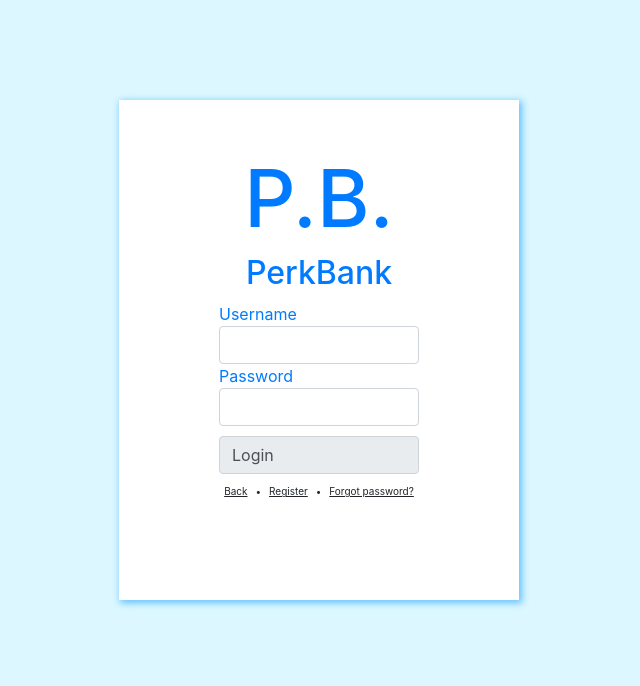
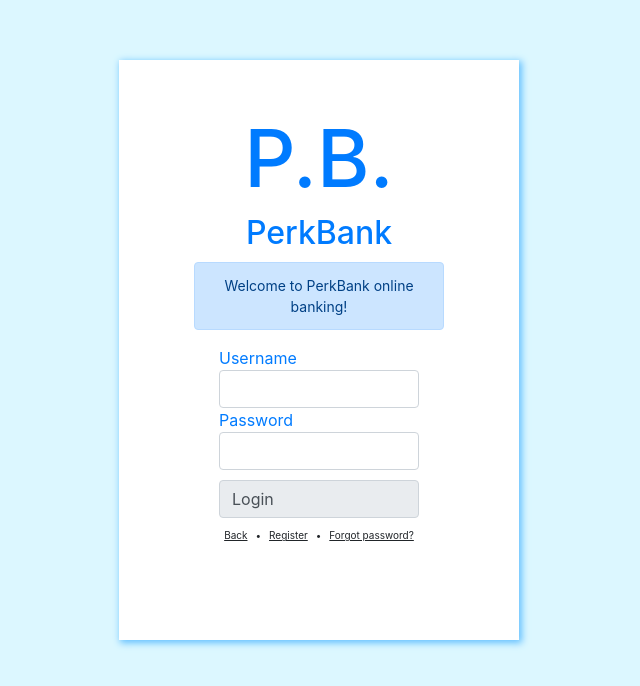
Before and after one commit to elliottan/perkbank, an Angular app: page /login in a window 1280 px wide. Shown: the top 686 px of the page, without its empty margins (321-961 px from the left). Built offline with nearby package versions, Linux system fonts and the light colour scheme.

Commit message:
add alert message box that updates

```diff
--- a/src/app/login-select/login-select.component.css
+++ b/src/app/login-select/login-select.component.css
@@ -1,6 +1,6 @@
 div.login-select-container .container {
   margin: auto;
-  margin-top: 100px;
+  margin-top: 60px;
   padding-top: 50px;
   height: 400px;
   max-width: 400px;
--- a/src/app/login/login.component.css
+++ b/src/app/login/login.component.css
@@ -1,8 +1,8 @@
 div.login-container .container {
   margin: auto;
-  margin-top: 100px;
+  margin-top: 60px;
   padding-top: 50px;
-  height: 500px;
+  height: 580px;
   max-width: 400px;
   background-color: #FFFFFF;
   border-width: 2;
@@ -17,9 +17,18 @@ div.login-container h1 {
 }
 
 div.login-container .form-group {
+  max-width: 250px;
+  margin: auto;
+  margin-top: 10px;
+}
+
+div.login-container .form-group .text-primary{
   max-width: 200px;
   margin: auto;
-  margin-top: 10px;
+}
+
+div.login-container .alert {
+  font-size: 14px;
 }
 
 div.login-container .input-group-text {
--- a/src/app/login/login.component.html
+++ b/src/app/login/login.component.html
@@ -4,6 +4,7 @@
     <h2 class="text-center text-primary">PerkBank</h2>
     <form>
       <div class="form-group">
+        <div #alert class="alert alert-primary fade show" role="alert">{{alertMessage}}</div>
         <div class="text-left text-primary">Username</div>
         <input type="text" #username class="form-control" placeholder="" name="username" ngModel>
         <div class="text-left text-primary">Password</div>
--- a/src/app/login/login.component.ts
+++ b/src/app/login/login.component.ts
@@ -7,15 +7,17 @@ import { Router } from '@angular/router';
   styleUrls: ['./login.component.css']
 })
 export class LoginComponent implements OnInit {
+  alertMessage: string;
 
   constructor(private router: Router) { }
 
   ngOnInit() {
+    this.alertMessage = "Welcome to PerkBank online banking!";
   }
 
   login(username, password) {
-    console.log(username)
-    console.log(password)
+    console.log(username);
+    console.log(password);
   }
 
   navigateToLoginSelection() {
@@ -23,15 +25,10 @@ export class LoginComponent implements OnInit {
   }
 
   navigateToRegister() {
-    /*app.controller("demoController", function($scope, $window) {
-      $scope.save = function() {
-           window.alert("hi!");
-      };
-    });
-    Window.alert("The register page will be created in the future.")*/
+    this.alertMessage = "The registration page will be launched soon :)"
   }
 
   navigateToForgotPassword() {
-    //Window.alert("The forget password page will be created in the future.")
+   this.alertMessage = "The \"forget password\" feature will be launched soon :)"
   }
 }
```
